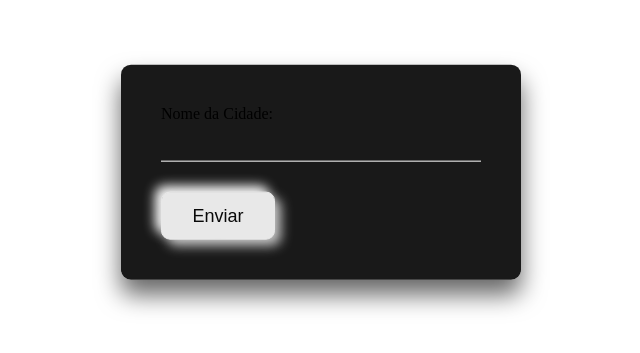
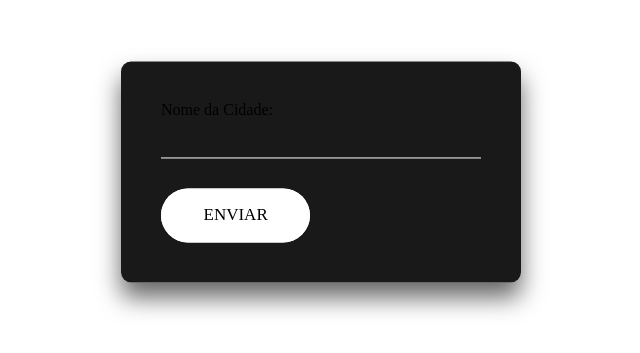
Before and after one commit to Vinipcsl/Informacoes_de_Tempo, an Angular app in the folder Informacoes-de-Tempo/: page / in a window 1280 px wide. Shown: the part 237-590 px from the top of the page, without its empty margins (319-959 px from the left). Built offline with nearby package versions, Linux system fonts and the light colour scheme.

Commit message:
estilo 4

```diff
--- a/Informacoes-de-Tempo/src/app/seletor-cidade/seletor-cidade.component.css
+++ b/Informacoes-de-Tempo/src/app/seletor-cidade/seletor-cidade.component.css
@@ -57,75 +57,6 @@
   font-size: 12px;
 }
 
-.button2 {
-  display: inline-block;
-  transition: all 0.2s ease-in;
-  position: relative;
-  overflow: hidden;
-  z-index: 1;
-  color: #090909;
-  padding: 0.7em 1.7em;
-  cursor: pointer;
-  font-size: 18px;
-  border-radius: 0.5em;
-  background: #e8e8e8;
-  border: 1px solid #e8e8e8;
-  box-shadow: 6px 6px 12px #c5c5c5, -6px -6px 12px #ffffff;
-}
-
-.button2:active {
-  color: #666;
-  box-shadow: inset 4px 4px 12px #c5c5c5, inset -4px -4px 12px #ffffff;
-}
-
-.button2:before {
-  content: "";
-  position: absolute;
-  left: 50%;
-  transform: translateX(-50%) scaleY(1) scaleX(1.25);
-  top: 100%;
-  width: 140%;
-  height: 180%;
-  background-color: rgba(0, 0, 0, 0.05);
-  border-radius: 50%;
-  display: block;
-  transition: all 0.5s 0.1s cubic-bezier(0.55, 0, 0.1, 1);
-  z-index: -1;
-}
-
-.button2:after {
-  content: "";
-  position: absolute;
-  left: 55%;
-  transform: translateX(-50%) scaleY(1) scaleX(1.45);
-  top: 180%;
-  width: 160%;
-  height: 190%;
-  background-color: #009087;
-  border-radius: 50%;
-  display: block;
-  transition: all 0.5s 0.1s cubic-bezier(0.55, 0, 0.1, 1);
-  z-index: -1;
-}
-
-.button2:hover {
-  color: #ffffff;
-  border: 1px solid #009087;
-}
-
-.button2:hover:before {
-  top: -35%;
-  background-color: #009087;
-  transform: translateX(-50%) scaleY(1.3) scaleX(0.8);
-}
-
-.button2:hover:after {
-  top: -45%;
-  background-color: #009087;
-  transform: translateX(-50%) scaleY(1.3) scaleX(0.8);
-}
-
-
 .login-box p:last-child {
   color: #aaa;
   font-size: 14px;
@@ -141,3 +72,51 @@
   color: #aaa;
   border-radius: 5px;
 }
+
+.btn {
+  position: relative;
+  font-size: 17px;
+  text-transform: uppercase;
+  text-decoration: none;
+  padding: 1em 2.5em;
+  display: inline-block;
+  border-radius: 6em;
+  transition: all .2s;
+  border: none;
+  font-family: inherit;
+  font-weight: 500;
+  color: black;
+  background-color: white;
+ }
+
+ .btn:hover {
+  transform: translateY(-3px);
+  box-shadow: 0 10px 20px rgba(0, 0, 0, 0.2);
+ }
+
+ .btn:active {
+  transform: translateY(-1px);
+  box-shadow: 0 5px 10px rgba(0, 0, 0, 0.2);
+ }
+
+ .btn::after {
+  content: "";
+  display: inline-block;
+  height: 100%;
+  width: 100%;
+  border-radius: 100px;
+  position: absolute;
+  top: 0;
+  left: 0;
+  z-index: -1;
+  transition: all .4s;
+ }
+
+ .btn::after {
+  background-color: #fff;
+ }
+
+ .btn:hover::after {
+  transform: scaleX(1.4) scaleY(1.6);
+  opacity: 0;
+ }
--- a/Informacoes-de-Tempo/src/app/seletor-cidade/seletor-cidade.component.html
+++ b/Informacoes-de-Tempo/src/app/seletor-cidade/seletor-cidade.component.html
@@ -4,7 +4,7 @@
       <div class="user-box">
       <input type="text" id="nome-cidade" name="nome-cidade" required>
       </div>
-      <button type="submit" class="button2">
+      <button type="submit" class="btn">
         Enviar
       </button>
     </form>
```
